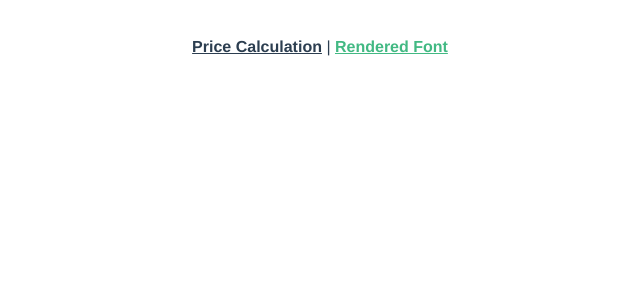
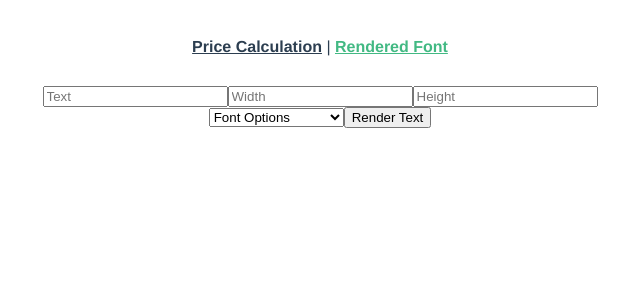
Before and after one commit to steffenpedersen/code-challenge, a Vue app: page /rendered-font in a window 1280 px wide. Shown: the top 300 px of the page, without its empty margins (320-960 px from the left). Built offline with nearby package versions, Linux system fonts and the light colour scheme.

Commit message:
Add rendered font from prototype

```diff
--- a/src/views/RenderedFont.vue
+++ b/src/views/RenderedFont.vue
@@ -1,4 +1,46 @@
 <template>
   <div class="rendered-font">
+    <div class="rendered-font-inputs">
+      <input id="rendered-font-text" type="text" placeholder="Text" />
+      <input id="rendered-font-width" type="text" placeholder="Width" />
+      <input id="rendered-font-height" type="text" placeholder="Height" />
+    </div>
+
+    <div>
+      <select id="rendered-font-fonts">
+        <option value>Font Options</option>
+        <option value="Verdana">Verdana</option>
+        <option value="Ariel">Ariel</option>
+        <option value="Times New Roman">Times New Roman</option>
+      </select>
+
+      <button v-on:click="renderedResultPrototype(this)">Render Text</button>
+    </div>
+
+    <div>
+      <span id="result-rendered-font"></span>
+    </div>
   </div>
 </template>
+
+<script>
+export default {
+  name: "RenderedFont",
+  methods: {
+    renderedResultPrototype() {
+      const renderedResult = document.getElementById("result-rendered-font");
+      const renderedText = document.getElementById("rendered-font-text").value;
+      const renderedWidth = document.getElementById("rendered-font-width")
+        .value;
+      // const renderedHeight = document.getElementById("rendered-font-height").value;
+      // const renderedFonts = document.getElementById("rendered-font-fonts").value;
+
+      renderedResult.innerHTML = renderedText;
+      renderedResult.style.width = renderedWidth + "px";
+    }
+  }
+};
+</script>
+
+<style lang="scss">
+</style>
```
